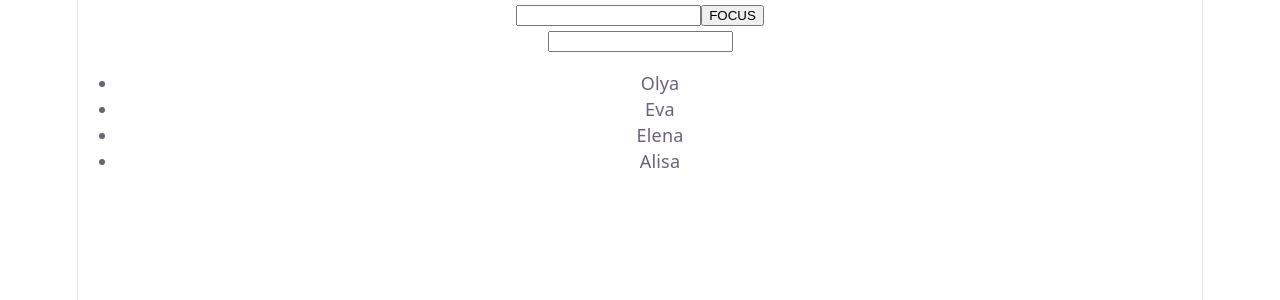
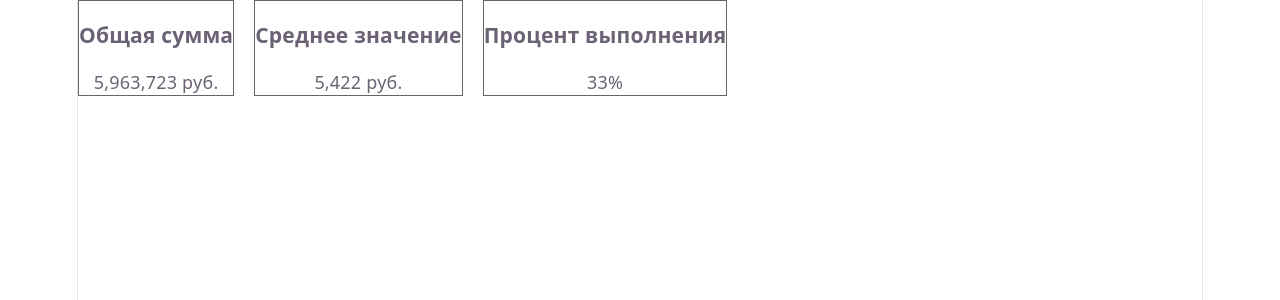
Before and after one commit to OlgaPchelintseva/React_MiniDashboard_01.06.2026, a React (Vite) app: page / in a window 1280 px wide. Shown: the top 300 px of the page. Built offline with nearby package versions, Linux system fonts and the light colour scheme.

Commit message:
create dashboard metrics

```diff
--- a/src/App.jsx
+++ b/src/App.jsx
@@ -1,19 +1,29 @@
-import './App.css'
-import FilterList from './FilterList';
-import FocusInput from './FocusInput'
+// import FilterList from './FilterList';
+// import FocusInput from './FocusInput';
+
+import React, { useState, useMemo, useEffecct } from "react";
+import { generateMockData } from "./mocKData";
+import DashboardMetrics from "./DashboadMetrics";
 
 function App() {
-  const DATA = [
-    {id: 1, name: 'Olya'},
-    {id: 2, name: 'Eva'},
-    {id: 3, name: 'Elena'},
-    {id: 4, name: 'Alisa'},
-  ]
+
+  // const DATA = [
+  //   {id: 1, name: 'Olya'},
+  //   {id: 2, name: 'Eva'},
+  //   {id: 3, name: 'Elena'},
+  //   {id: 4, name: 'Alisa'},
+  // ]
+
+  const [rawData, setRawData] = useState(()=>generateMockData());
 
   return (
+    // <>
+    //   <FocusInput />
+    //   <FilterList users={DATA}/>
+    // </>
+
     <>
-      <FocusInput />
-      <FilterList users={DATA}/>
+      <DashboardMetrics filteredData={rawData}/>
     </>
   );
 };
--- /dev/null
+++ b/src/DashboadMetrics.jsx
@@ -0,0 +1,35 @@
+import React, { useMemo } from "react";
+
+function DashboardMetrics({filteredData}){
+    const metrics = useMemo(() => {
+        console.log('Начало фильтрации');
+        if (filteredData.length === 0){
+            return {totalAmount: 0, avgAmount: 0, successRate: 0};
+        }
+        const totalAmount = filteredData.reduce((sum, item) => sum+item.amount, 0);
+        const avgAmount = Math.round(totalAmount / filteredData.length);
+        const completedCount = filteredData.filter(item => item.status === 'Выполнено').length;
+        const successRate = Math.round((completedCount / filteredData.length)*100);
+
+        return {totalAmount, avgAmount, successRate};
+    }, [filteredData]);
+
+    return(
+        <div style={{display: 'flex', gap: '20px'}}>
+            <div style={{border: '1px solid #666'}}>
+                <h3>Общая сумма</h3>
+                <p>{metrics.totalAmount.toLocaleString()} руб.</p>
+            </div>
+            <div style={{border: '1px solid #666'}}>
+                <h3>Среднее значение</h3>
+                <p>{metrics.avgAmount.toLocaleString()} руб.</p>
+            </div>
+            <div style={{border: '1px solid #666'}}>
+                <h3>Процент выполнения</h3>
+                <p>{metrics.successRate}%</p>
+            </div>
+        </div>
+    );
+};
+
+export default DashboardMetrics;
--- /dev/null
+++ b/src/mocKData.js
@@ -0,0 +1,25 @@
+const categories = ['Finance', 'Marketing', 'Dev', 'HR', 'Sales'];
+
+const statuses = ['Выполнено', 'В обработке', 'Отклонено']
+
+export const generateMockData = () => {
+    const data = [];
+    const startDate = new Date(2026, 0, 1);
+
+    for (let i=1; i<=1100; i++){
+        const randomCategory = categories[Math.floor(Math.random()*categories.length)];
+        const randomStatus = statuses[Math.floor(Math.random()*statuses.length)];
+        const randomAmount = Math.floor(Math.random()*10000)+500;
+        const date = new Date(startDate.getTime()+Math.random()*(30*24*60*60*1000));
+        data.push({
+            id: i,
+            title: `Задача №${i}. ${randomCategory}`,
+            amount: randomAmount,
+            category: randomCategory,
+            status: randomStatus,
+            date: date.toISOString().split('T')[0]
+        });
+    }
+    return data;
+
+}
```
Also changed, not shown: src/AnalyticTable.jsx (added), src/FilterPanel.jsx (added), src/TaskModal.jsx (added).
